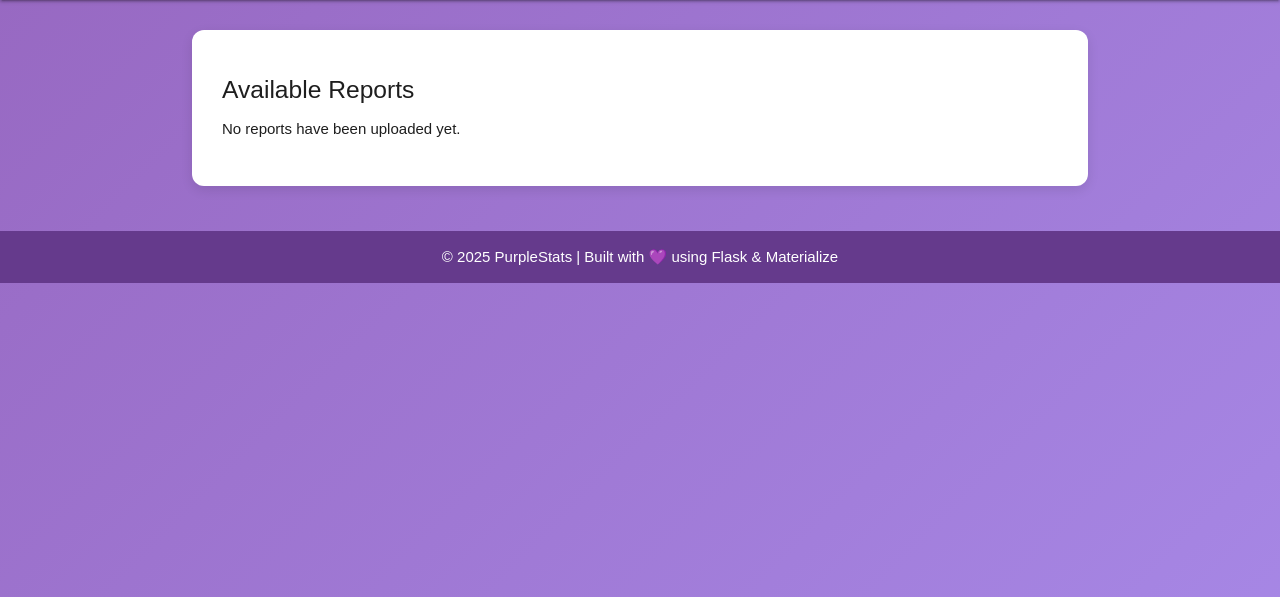
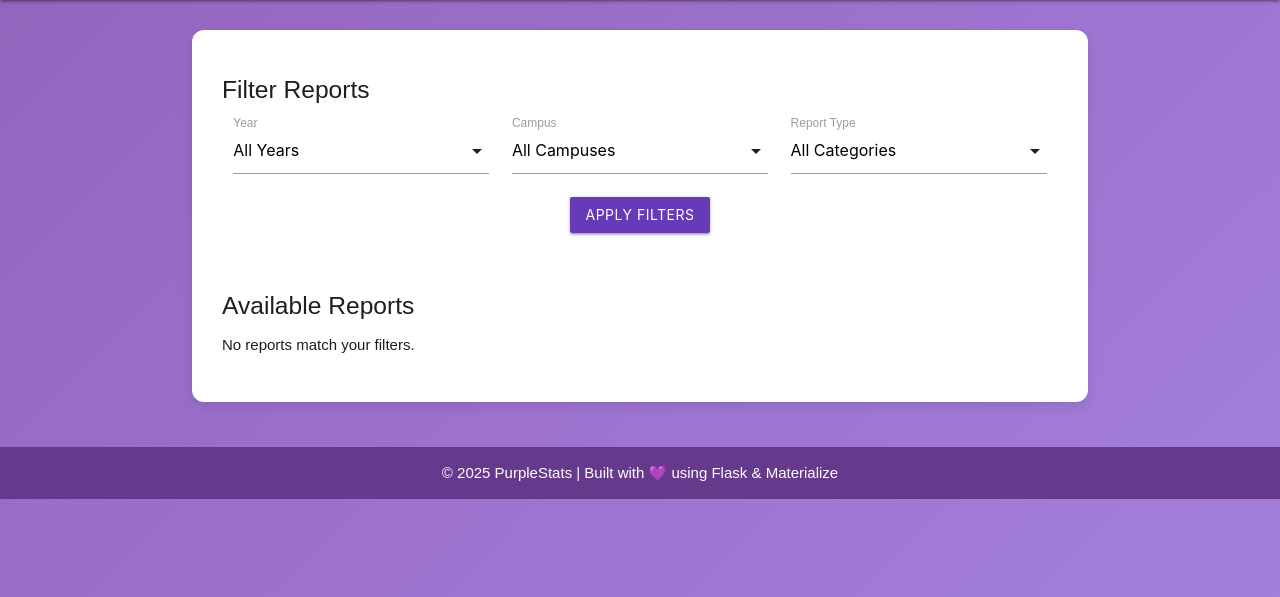
Before and after one commit to lillyem/INFO2602_StatsApp, a Flask app: template App/templates/view_reports.html in a window 1280 px wide. Shown: the part 64-661 px from the top of the page. Run offline with Flask 3, Linux system fonts and the light colour scheme; the template is opened without the code that fills it, so the values that code supplies are empty.

Commit message:
updated upload and report view

```diff
--- a/App/controllers/initialize.py
+++ b/App/controllers/initialize.py
@@ -1,4 +1,4 @@
-from .user import create_user
+from .user import create_user, create_admin
 from App.database import db
 
 
@@ -6,3 +6,4 @@ def initialize():
     db.drop_all()
     db.create_all()
     create_user('bob', 'bob@example.com', 'bobpass')
+    create_admin('1234', 'sam','sam@mail.com', 'sampass' )
--- a/App/templates/admin/upload.html
+++ b/App/templates/admin/upload.html
@@ -10,6 +10,12 @@
 <br>
 
 <form method="POST" enctype="multipart/form-data">
+
+    <!-- Report Title Input -->
+  <div class="input-field">
+    <input id="title" name="title" type="text" class="validate" required>
+    <label for="title">Report Title (required)</label>
+  </div>
 
   <!-- Year Dropdown -->
   <div class="input-field">
--- a/App/templates/view_reports.html
+++ b/App/templates/view_reports.html
@@ -4,16 +4,73 @@
 {% block page %}Uploaded Reports{% endblock %}
 
 {% block content %}
+
+  <h5>Filter Reports</h5>
+
+  <form method="GET" class="row">
+    <div class="input-field col s4">
+      <select name="year">
+        <option value="" {% if not selected_year %}selected{% endif %}>All Years</option>
+        <option value="2023" {% if selected_year == '2023' %}selected{% endif %}>2023</option>
+        <option value="2024" {% if selected_year == '2024' %}selected{% endif %}>2024</option>
+        <option value="2025" {% if selected_year == '2025' %}selected{% endif %}>2025</option>
+      </select>
+      <label for="year">Year</label>
+    </div>
+
+    <div class="input-field col s4">
+      <select name="campus">
+        <option value="" {% if not selected_campus %}selected{% endif %}>All Campuses</option>
+        <option value="Mona" {% if selected_campus == 'Mona' %}selected{% endif %}>Mona</option>
+        <option value="St. Augustine" {% if selected_campus == 'St. Augustine' %}selected{% endif %}>St. Augustine</option>
+        <option value="Cave Hill" {% if selected_campus == 'Cave Hill' %}selected{% endif %}>Cave Hill</option>
+        <option value="Open Campus" {% if selected_campus == 'Open Campus' %}selected{% endif %}>Open Campus</option>
+        <option value="Five Islands" {% if selected_campus == 'Five Islands' %}selected{% endif %}>Five Islands</option>
+      </select>
+      <label for="campus">Campus</label>
+    </div>
+
+    <div class="input-field col s4">
+      <select name="category">
+        <option value="" {% if not selected_category %}selected{% endif %}>All Categories</option>
+        <option value="Attendance" {% if selected_category == 'Attendance' %}selected{% endif %}>Attendance</option>
+        <option value="Enrollment" {% if selected_category == 'Enrollment' %}selected{% endif %}>Enrollment</option>
+        <option value="Bursaries Awarded" {% if selected_category == 'Bursaries Awarded' %}selected{% endif %}>Bursaries Awarded</option>
+        <option value="Output of Graduates" {% if selected_category == 'Output of Graduates' %}selected{% endif %}>Output of Graduates</option>
+        <option value="Student Demographic" {% if selected_category == 'Student Demographic' %}selected{% endif %}>Student Demographic</option>
+      </select>
+      <label for="category">Report Type</label>
+    </div>
+
+    <div class="col s12 center-align">
+      <button type="submit" class="btn deep-purple">Apply Filters</button>
+    </div>
+  </form>
+
+  <br>
+
   <h5>Available Reports</h5>
   {% if reports %}
     <ul class="collection">
       {% for report in reports %}
         <li class="collection-item">
-          <a href="{{ url_for('static', filename='reports/' + report) }}" target="_blank">{{ report }}</a>
+          <span class="title"><strong>{{ report.title or report.filename }}</strong></span>
+          <p>
+            {% if report.year %}<strong>Year:</strong> {{ report.year }}<br>{% endif %}
+            {% if report.campus %}<strong>Campus:</strong> {{ report.campus }}<br>{% endif %}
+            {% if report.report_type %}<strong>Type:</strong> {{ report.report_type }}<br>{% endif %}
+            {% if report.created_at != 'Unknown' %}<strong>Uploaded on:</strong> {{ report.created_at }}<br>{% endif %}
+            <!-- <strong>Uploaded by:</strong> {{ report.uploaded_by }} -->
+          </p>
+          <a href="{{ url_for('static', filename=report.filepath.split('static/')[-1]) }}" class="secondary-content" target="_blank">
+            <!-- <a href="{{ url_for('static', filename='reports/' + report.filename) }}" target="_blank">{{ report.filename }}</a> -->
+            <i class="material-icons">file_download</i>
+          </a>
         </li>
       {% endfor %}
     </ul>
   {% else %}
-    <p>No reports have been uploaded yet.</p>
+    <p>No reports match your filters.</p>
   {% endif %}
+
 {% endblock %}
```
Also changed, not shown: App/models/report.py (+11 -1 lines), App/views/admin.py (+93 -27 lines).
